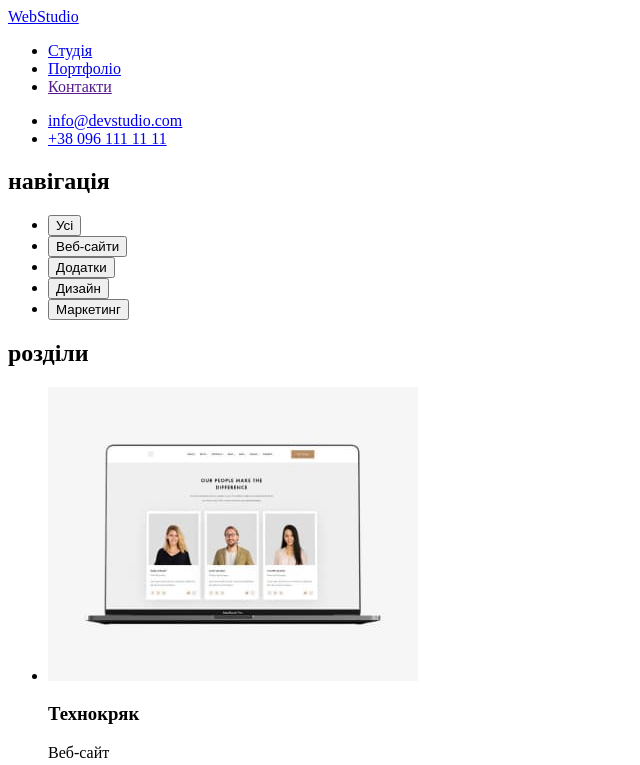
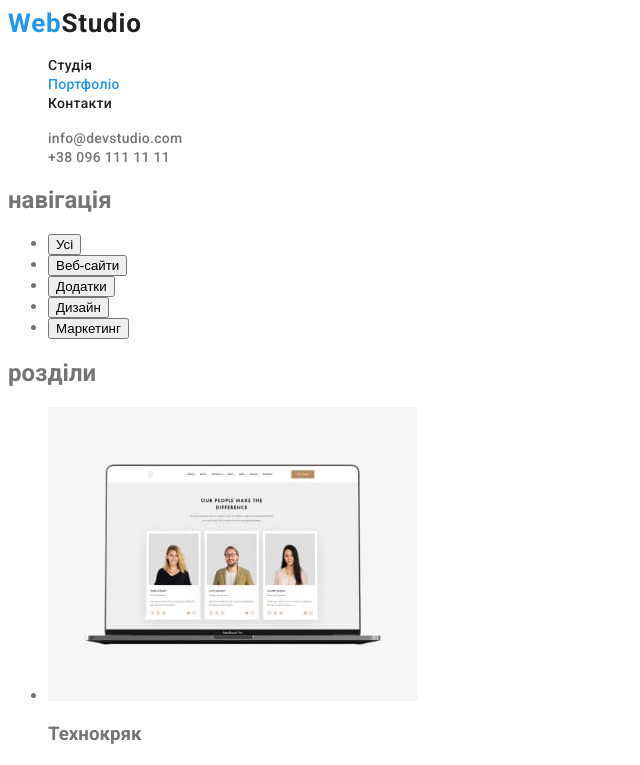
Before and after one commit to Chert17/goit-markup-hw-02, a plain HTML site: page portfolio.html in a window 1280 px wide. Shown: the top 765 px of the page, without its empty margins (0-640 px from the left). Drawn offline with Linux system fonts and the light colour scheme.

Commit message:
uppdate_2
стили шапки студия, портфолио

```diff
--- a/css/style.css
+++ b/css/style.css
@@ -1,4 +1,64 @@
 :root{
    --primaty-text-color:#757575;
    --title-text-color:#212121;
+   --link-color:#2196F3;
 }
+
+/* студія */
+body{
+   font-family: 'Raleway', sans-serif;
+   font-family: 'Roboto', sans-serif;
+   color: var(--primaty-text-color);
+}
+
+/* шапка */
+.site-nav .link.current{
+   color: var(--link-color);
+}
+
+.logo{
+   font-style: normal;
+      font-weight: 700;
+      font-size: 26px;
+      line-height: 31px;
+      letter-spacing: 0.03em;
+      color: var(--title-text-color);
+      text-decoration: none;
+}
+
+.logo-part{
+   color: var(--link-color);
+}
+
+.site-nav{
+   list-style-type: none;
+}
+
+.link{
+   font-style: normal;
+   font-weight: 500;
+   font-size: 14px;
+   line-height: 16px;
+   letter-spacing: 0.02em;
+   color: var(--title-text-color);
+   text-decoration: none;
+}
+
+.contact{
+   list-style-type: none;
+}
+
+.contact-list{
+   list-style: none ;
+   font-style: normal;
+font-weight: 500;
+font-size: 14px;
+line-height: 16px;
+letter-spacing: 0.02em;
+color: var(--primaty-text-color);
+text-decoration: none;
+}
+
+.contact-list:hover,:focus{
+   color: var(--link-color);
+}
--- a/portfolio.html
+++ b/portfolio.html
@@ -6,27 +6,30 @@
    <meta http-equiv="X-UA-Compatible" content="IE=edge">
    <meta name="viewport" content="width=device-width, initial-scale=1.0">
    <title>Document</title>
+   <link rel="preconnect" href="https://fonts.googleapis.com">
+   <link rel="preconnect" href="https://fonts.gstatic.com" crossorigin>
    <link
       href="https://fonts.googleapis.com/css2?family=Raleway:wght@700&family=Roboto:wght@400;500;700;900&display=swap"
       rel="stylesheet">
+   <link rel="stylesheet" href="./css/style.css">
 
 </head>
 
 <body>
    <header>
       <nav>
-         <a href="./index.html">WebStudio</a>
+         <a href="./index.html" class="logo"><span class="logo-part">Web</span>Studio</a>
 
-         <ul>
-            <li><a href="./index.html">Студія</a></li>
-            <li> <a href="./portfolio.html">Портфоліо</a></li>
-            <li><a href="">Контакти</a></li>
+         <ul class="site-nav list">
+            <li><a href="./index.html" class="link">Студія</a></li>
+            <li> <a href="./portfolio.html" class="link current">Портфоліо</a></li>
+            <li><a href="" class="link">Контакти</a></li>
          </ul>
       </nav>
 
-      <ul>
-         <li><a href="mailto:info@devstudio.com">info@devstudio.com</a></li>
-         <li><a href="tel:+380961111111">+38 096 111 11 11</a></li>
+      <ul class="contact">
+         <li><a href="mailto:info@devstudio.com" class="contact-list">info@devstudio.com</a></li>
+         <li><a href="tel:+380961111111" class="contact-list">+38 096 111 11 11</a></li>
       </ul>
    </header>
    <main>
```
Also changed, not shown: index.html (+16 -9 lines).
